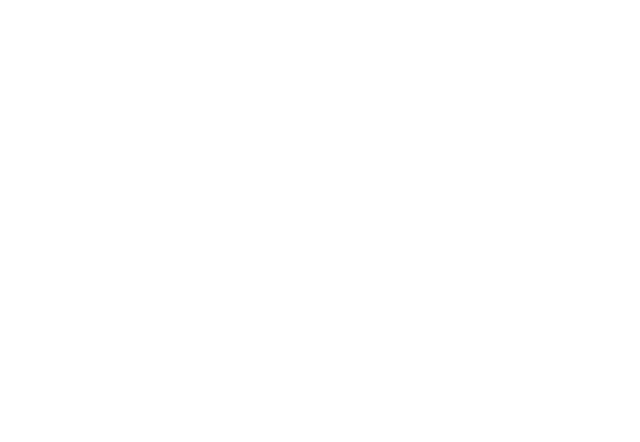
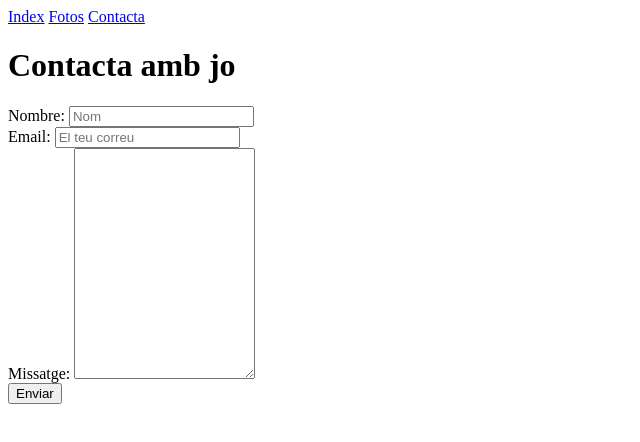
Before and after one commit to rlopezau/examen_digitalitzaci-_RAUL_LOPEZ_AUWERKERKEN, a plain HTML site: page contacte.html in a window 1280 px wide. Shown: the whole page, without its empty margins (0-640 px from the left). Drawn offline with Linux system fonts and the light colour scheme.

Commit message:
commit contacte

```diff
--- a/contacte.html
+++ b/contacte.html
@@ -0,0 +1,37 @@
+<!DOCTYPE html>
+<html lang="es">
+<head>
+    <meta charset="UTF-8">
+    <meta name="viewport" content="width=device-width, initial-scale=1.0">
+    <title>Contacte</title>
+</head>
+<body>
+    <header>
+        <div>
+            <nav>
+                <a href="index.html">Index</a>
+                <a href="galeria.html">Fotos</a>
+                <a href="contacte.html">Contacta</a>
+            </nav>
+        </div>
+    </header>
+    <h1>Contacta amb jo</h1>
+    <div>
+        <div>
+            <label for="">Nombre:</label>
+            <input type="text" name="nombre" placeholder="Nom">
+        </div>
+        <div>
+            <label for="">Email:</label>
+            <input type="email" name="correu" id="" placeholder="El teu correu">
+        </div>
+        <div>
+            <label for="">Missatge:</label>
+            <textarea name="missatge" id="" cols="20" rows="15"></textarea>
+        </div>
+        <div>
+            <input type="submit" value="Enviar">
+        </div>
+    </div>
+</body>
+</html>
```
Also changed, not shown: galeria.html (indentation only).
